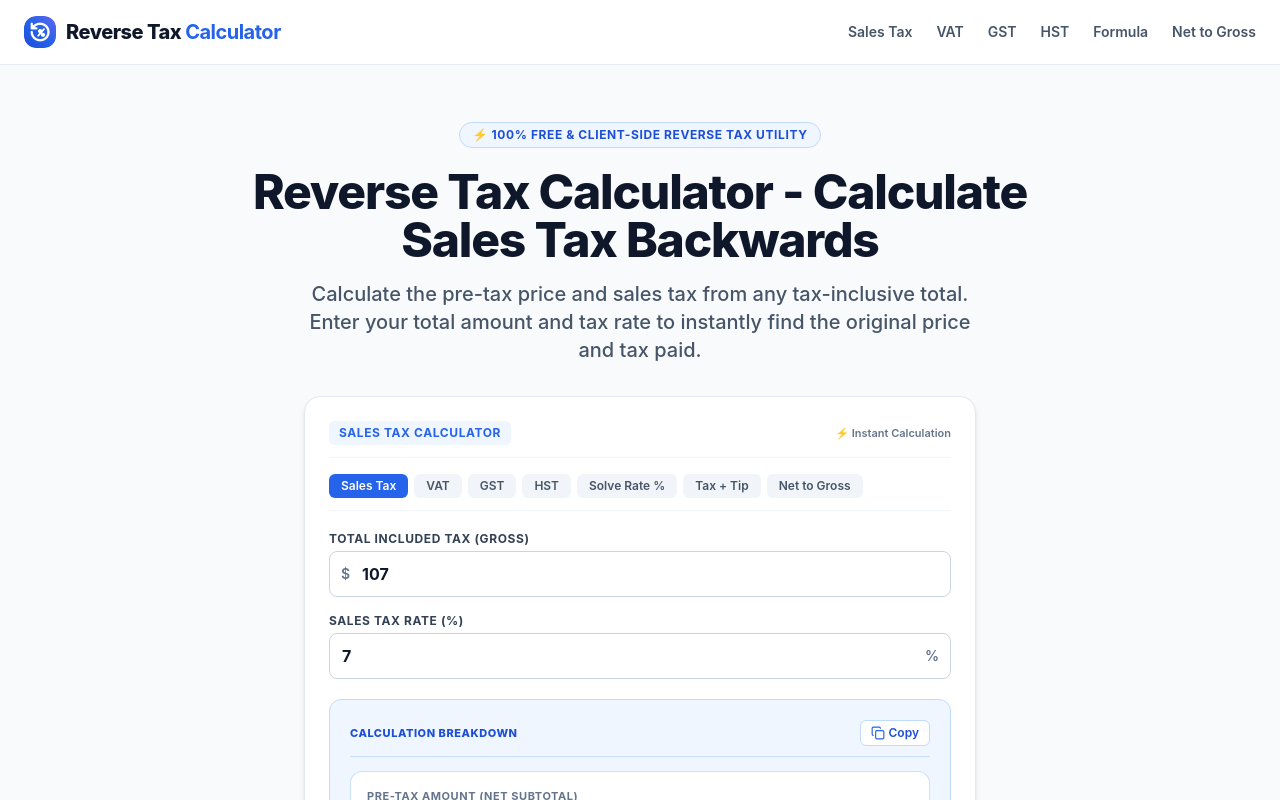
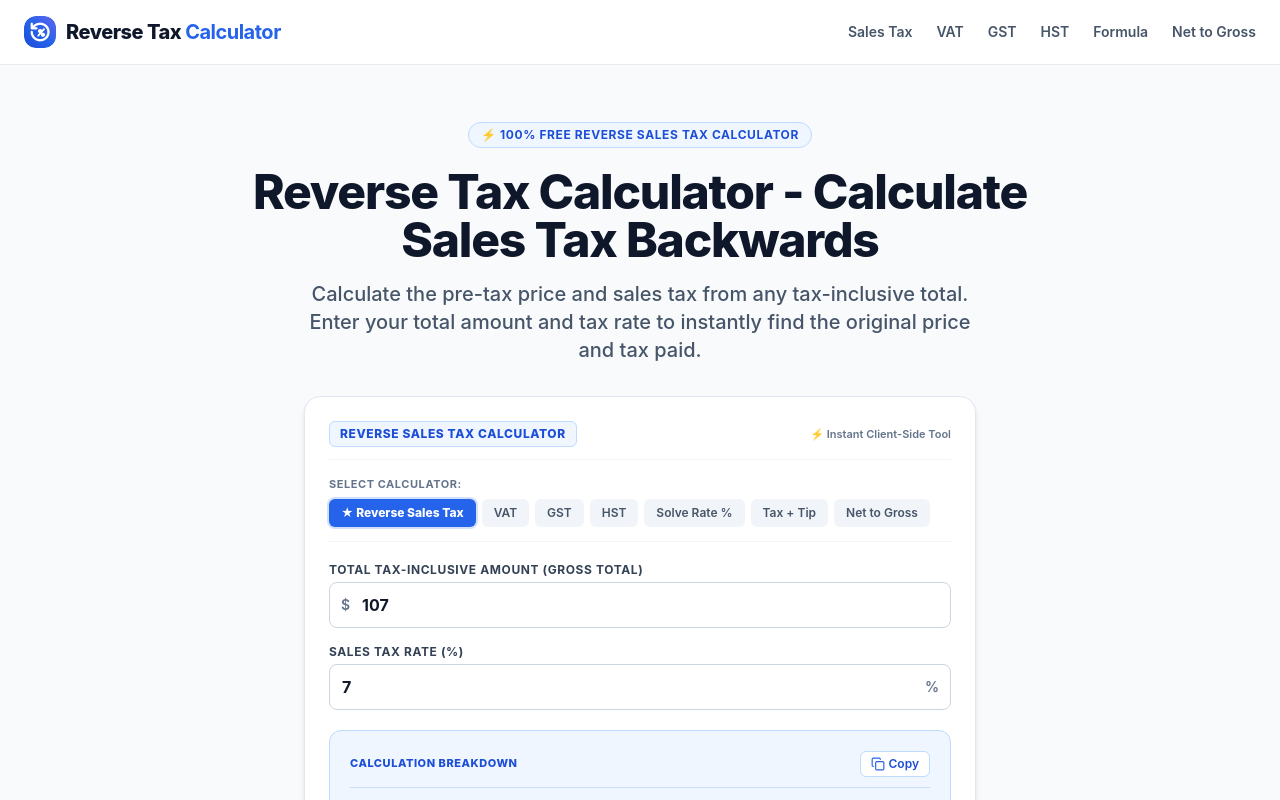
Before and after one commit to akashojha2011-jpg/reverse-tax-calculator, a Next.js app: page / in a window 1280 px wide. Shown: the top 800 px of the page. Built offline with nearby package versions, Linux system fonts and the light colour scheme.

Commit message:
Make Reverse Sales Tax Calculator the dominant primary tool on homepage hero section

```diff
--- a/app/page.tsx
+++ b/app/page.tsx
@@ -146,7 +146,7 @@ export default function HomePage() {
         {/* Homepage Hero Section */}
         <section className="text-center space-y-4 pt-2 pb-2">
           <div className="inline-flex items-center gap-1.5 px-3 py-1 rounded-full bg-brand-50 border border-brand-200 text-brand-700 text-xs font-bold uppercase tracking-wider mb-1">
-            ⚡ 100% Free & Client-Side Reverse Tax Utility
+            ⚡ 100% Free Reverse Sales Tax Calculator
           </div>
 
           {/* Strengthened H1 Tag with Primary Keywords */}
--- a/components/CalculatorCard.tsx
+++ b/components/CalculatorCard.tsx
@@ -171,30 +171,34 @@ export function CalculatorCard({
     <div className="w-full bg-white rounded-2xl border border-slate-200 shadow-md p-5 md:p-6 transition-all">
       {/* Header badge */}
       <div className="flex items-center justify-between pb-3 mb-4 border-b border-slate-100">
-        <span className="text-xs font-bold uppercase tracking-wider text-brand-600 bg-brand-50 px-2.5 py-1 rounded-md">
-          {regionName ? `${regionName} ${taxName}` : taxName} Calculator
+        <span className="text-xs font-extrabold uppercase tracking-wider text-brand-700 bg-brand-50 border border-brand-200 px-2.5 py-1 rounded-md">
+          {regionName ? `${regionName} Reverse ${taxName} Calculator` : 'Reverse Sales Tax Calculator'}
         </span>
         <span className="text-[11px] font-semibold text-slate-500 flex items-center gap-1">
-          ⚡ Instant Calculation
+          ⚡ Instant Client-Side Tool
         </span>
       </div>
 
       {/* Mode Switcher Tabs */}
       {!hideModeSwitcher && (
-        <div className="flex flex-wrap items-center gap-1.5 border-b border-slate-100 pb-3 mb-5">
+        <div className="space-y-1.5 border-b border-slate-100 pb-3.5 mb-5">
+          <div className="text-[11px] font-bold text-slate-500 uppercase tracking-wider">
+            Select Calculator:
+          </div>
+          <div className="flex flex-wrap items-center gap-1.5">
             <button
               onClick={() => setMode('sales-tax')}
-            className={`px-3 py-1 text-xs font-semibold rounded-md transition-all ${
+              className={`px-3 py-1.5 text-xs font-extrabold rounded-md transition-all ${
                 mode === 'sales-tax'
-                ? 'bg-brand-600 text-white shadow-xs'
-                : 'bg-slate-100 text-slate-600 hover:bg-slate-200'
+                  ? 'bg-brand-600 text-white shadow-xs ring-2 ring-brand-600/20'
+                  : 'bg-brand-50 text-brand-700 hover:bg-brand-100 font-bold border border-brand-200'
               }`}
             >
-            Sales Tax
+              ★ Reverse Sales Tax
             </button>
             <button
               onClick={() => setMode('vat')}
-            className={`px-3 py-1 text-xs font-semibold rounded-md transition-all ${
+              className={`px-3 py-1.5 text-xs font-semibold rounded-md transition-all ${
                 mode === 'vat'
                   ? 'bg-brand-600 text-white shadow-xs'
                   : 'bg-slate-100 text-slate-600 hover:bg-slate-200'
@@ -204,7 +208,7 @@ export function CalculatorCard({
             </button>
             <button
               onClick={() => setMode('gst')}
-            className={`px-3 py-1 text-xs font-semibold rounded-md transition-all ${
+              className={`px-3 py-1.5 text-xs font-semibold rounded-md transition-all ${
                 mode === 'gst'
                   ? 'bg-brand-600 text-white shadow-xs'
                   : 'bg-slate-100 text-slate-600 hover:bg-slate-200'
@@ -214,7 +218,7 @@ export function CalculatorCard({
             </button>
             <button
               onClick={() => setMode('hst')}
-            className={`px-3 py-1 text-xs font-semibold rounded-md transition-all ${
+              className={`px-3 py-1.5 text-xs font-semibold rounded-md transition-all ${
                 mode === 'hst'
                   ? 'bg-brand-600 text-white shadow-xs'
                   : 'bg-slate-100 text-slate-600 hover:bg-slate-200'
@@ -224,7 +228,7 @@ export function CalculatorCard({
             </button>
             <button
               onClick={() => setMode('solve-rate')}
-            className={`px-3 py-1 text-xs font-semibold rounded-md transition-all ${
+              className={`px-3 py-1.5 text-xs font-semibold rounded-md transition-all ${
                 mode === 'solve-rate'
                   ? 'bg-brand-600 text-white shadow-xs'
                   : 'bg-slate-100 text-slate-600 hover:bg-slate-200'
@@ -234,7 +238,7 @@ export function CalculatorCard({
             </button>
             <button
               onClick={() => setMode('tax-and-tip')}
-            className={`px-3 py-1 text-xs font-semibold rounded-md transition-all ${
+              className={`px-3 py-1.5 text-xs font-semibold rounded-md transition-all ${
                 mode === 'tax-and-tip'
                   ? 'bg-brand-600 text-white shadow-xs'
                   : 'bg-slate-100 text-slate-600 hover:bg-slate-200'
@@ -244,7 +248,7 @@ export function CalculatorCard({
             </button>
             <button
               onClick={() => setMode('income-tax')}
-            className={`px-3 py-1 text-xs font-semibold rounded-md transition-all ${
+              className={`px-3 py-1.5 text-xs font-semibold rounded-md transition-all ${
                 mode === 'income-tax'
                   ? 'bg-brand-600 text-white shadow-xs'
                   : 'bg-slate-100 text-slate-600 hover:bg-slate-200'
@@ -252,6 +256,7 @@ export function CalculatorCard({
             >
               Net to Gross
             </button>
+          </div>
         </div>
       )}
 
@@ -343,7 +348,7 @@ export function CalculatorCard({
           <>
             <div>
               <label htmlFor="total-price-input-card" className="block text-xs font-bold uppercase tracking-wider text-slate-700 mb-1">
-                Total Included Tax (Gross)
+                Total Tax-Inclusive Amount (Gross Total)
               </label>
               <div className="relative rounded-lg">
                 <div className="pointer-events-none absolute inset-y-0 left-0 flex items-center pl-3 text-slate-500 font-semibold text-sm">
@@ -363,7 +368,7 @@ export function CalculatorCard({
 
             <div>
               <label htmlFor="tax-rate-percentage-input-card" className="block text-xs font-bold uppercase tracking-wider text-slate-700 mb-1">
-                {regionName ? `${regionName} ${taxName} Rate (%)` : `${taxName} Rate (%)`}
+                {regionName ? `${regionName} ${taxName} Rate (%)` : `Sales Tax Rate (%)`}
               </label>
               <div className="relative rounded-lg">
                 <input
```
Lines whose indentation alone changed are shown as unchanged.
